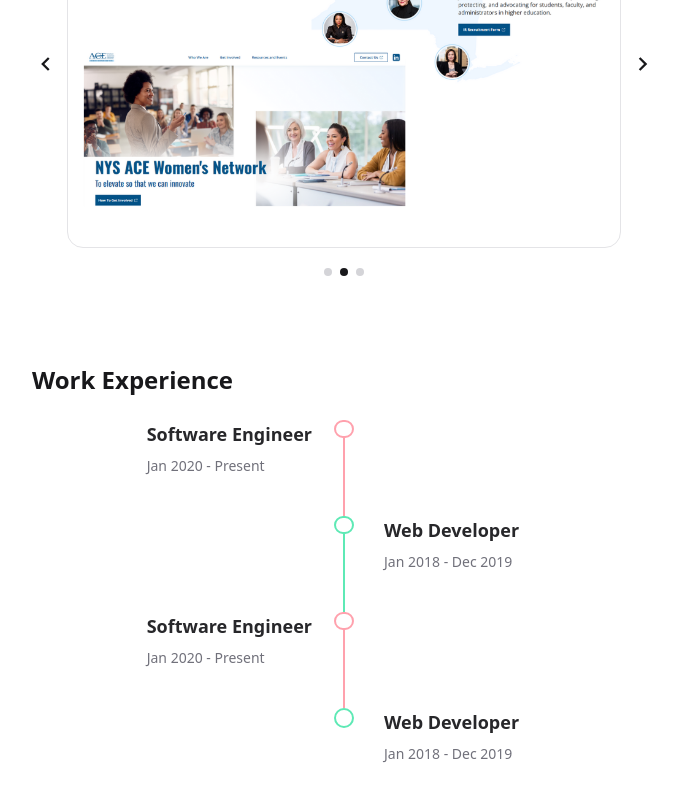
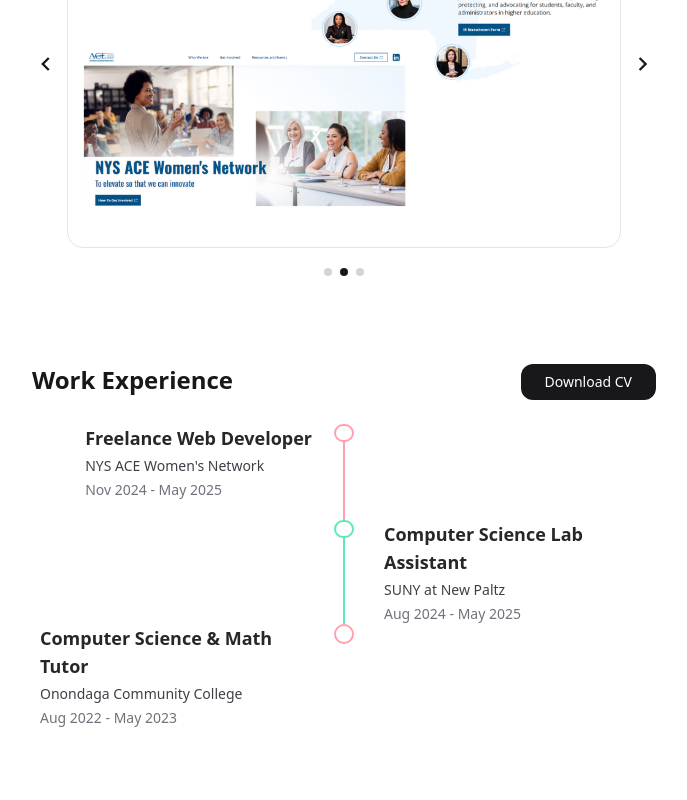
Before and after one commit to taylorpitman/taylorpitman.github.io, a React (Vite) app in the folder portfolio/: page / in a window 1280 px wide. Shown: the part 1226-2026 px from the top of the page, without its empty margins (296-983 px from the left). Built offline with nearby package versions, Linux system fonts and the light colour scheme.

Commit message:
Added CTA Button
Added Download CV Button

```diff
--- a/portfolio/src/components/Buttons/button.jsx
+++ b/portfolio/src/components/Buttons/button.jsx
@@ -5,7 +5,7 @@
     return (
 
         <button
-        className={`inline-flex justify-center items-center gap-2.5 font-medium transition-colors focus:outline-none focus:ring-2 focus:ring-offset-2 bg-zinc-900 text-white hover:bg-zinc-800 focus:ring-zinc-500 px-6 py-3.5 text-sm rounded-xl lg:text-base w-full md:w-[155px] cursor-pointer ${width}`}
+        className={`inline-flex justify-center items-center gap-2.5 font-medium transition-colors focus:outline-none focus:ring-2 focus:ring-offset-2 bg-zinc-900 text-white hover:bg-zinc-800 focus:ring-zinc-500 px-6 py-2 text-sm rounded-xl  cursor-pointer`}
         onClick={onClick}
         >
             {text}
--- a/portfolio/src/components/Experience/Timeline/timeline.jsx
+++ b/portfolio/src/components/Experience/Timeline/timeline.jsx
@@ -7,30 +7,39 @@
 
             <TimelineItem
                 position="left"
-                title="Software Engineer"
-                date="Jan 2020 - Present"
-                description="Working on various projects using React and Node.js"
+                title="Freelance Web Developer"
+                company= "NYS ACE Women's Network"
+                date="Nov 2024 - May 2025"
+                description="Developed a fully custom WordPress theme from scratch, ensuring seamless functionality and adherence
+                            to modern web development standards.
+                            Collaborated with a graphic design student to bring UI/UX designs to life, improving website usability and
+                            engagement.
+                            Rapidly learned and implemented WordPress development within 2 months, demonstrating adaptability
+                            to new technologies."
             />
             <TimelineItem
                 position="right"
-                title="Web Developer"
-                date="Jan 2018 - Dec 2019"
-                description="Developed and maintained websites using HTML, CSS, and JavaScript"
-                isLast={false}
+                title="Computer Science Lab Assistant"
+                company="SUNY at New Paltz"
+                date="Aug 2024 - May 2025"
+                description="Designed and launched an interactive React-based website to enhance student access to lab resources,
+                            increasing engagement.
+                            Implemented a responsive UI with Tailwind CSS, optimizing accessibility and user experience.
+                            Provided rapid technical support to students and faculty, improving efficiency and troubleshooting issues
+                            in real time."
             />
             <TimelineItem
                 position="left"
-                title="Software Engineer"
-                date="Jan 2020 - Present"
-                description="Working on various projects using React and Node.js"
-            />
-            <TimelineItem
-                position="right"
-                title="Web Developer"
-                date="Jan 2018 - Dec 2019"
-                description="Developed and maintained websites using HTML, CSS, and JavaScript"
+                title="Computer Science & Math Tutor"
+                company="Onondaga Community College"
+                date="Aug 2022 - May 2023"
+                description="Conducted 5+ problem-solving sessions per week, helping students grasp complex programming and
+                            math concepts.
+                            Developed engaging, hands-on teaching methods that simplified object-oriented programming, leading
+                            to a 70% student return rate."
                 isLast={true}
             />
+
         </div>
     )
 
--- a/portfolio/src/components/Experience/Timeline/timelineItem.jsx
+++ b/portfolio/src/components/Experience/Timeline/timelineItem.jsx
@@ -1,7 +1,6 @@
 import { motion } from "motion/react";
 
-const TimelineItem = ({ position, title, date, description, isLast }) => {
-  const isLeft = position === "left";
+{/* Motion Variants */}
 
   const container = {
     hidden: {},
@@ -23,6 +22,9 @@
     show: { opacity: 1, x: 0, transition: { duration: 0.3 } },
   };
 
+const TimelineItem = ({ position, title, date, company, description, isLast }) => {
+  const isLeft = position === "left";
+
   return (
     <motion.div
       className="grid grid-cols-[1fr_32px_1fr] min-h-24 relative group"
@@ -37,20 +39,10 @@
         variants={leftTextVariants}
       >
         {isLeft && (
-          <div className="flex flex-col gap-2 w-full ml-2 relative">
+          <div className="flex flex-col gap-1 w-full ml-2 relative">
             <h3 className="text-lg font-semibold">{title}</h3>
+            <span className="text-sm text-zinc-700">{company}</span>
             <span className="text-sm text-zinc-500">{date}</span>
-
-            {/* Hover Description */}
-            <motion.div
-              initial={{ opacity: 0, y: 10 }}
-              whileHover={{ opacity: 1, y: 0 }}
-              transition={{ duration: 0.3 }}
-              className="absolute top-full left-0 mt-2 bg-white border border-zinc-200 rounded-lg shadow-lg p-3 text-sm text-zinc-700 w-64 z-10 opacity-0 group-hover:opacity-100 group-hover:translate-y-0"
-            >
-              {description}
-            </motion.div>
-
           </div>
         )}
       </motion.div>
@@ -76,12 +68,12 @@
       >
         {!isLeft && (
         <div className="cursor-pointer">
-            <div className="flex flex-col gap-2 w-full ml-2 relative">
+            <div className="flex flex-col gap-1 w-full ml-2 relative">
                 <h3 className="text-lg font-semibold">{title}</h3>
+                <span className="text-sm text-zinc-700">{company}</span>
                 <span className="text-sm text-zinc-500">{date}</span>
 
             </div>
-
 
           </div>
         )}
--- a/portfolio/src/components/Experience/experience.jsx
+++ b/portfolio/src/components/Experience/experience.jsx
@@ -1,12 +1,18 @@
 import Timeline from "./Timeline/timeline";
-
+import Button from "../Buttons/button.jsx";
 
 
 
 const Experience = () => {
     return (
         <div className="flex-col max-w-2xl mt-20 mb-20 w-full mx-auto justify-center flex px-8 md:px-6 gap-6 text-zinc-900">
-            <h1 className="text-2xl font-semibold">Work Experience</h1>
+            <div className="flex justify-between">
+                <h1 className="text-2xl font-semibold">Work Experience</h1>
+                <Button
+                    text="Download CV"
+
+                />
+            </div>
             <Timeline />
         </div>
     )
--- a/portfolio/src/components/NavBar/HamburgerMenu/hamburgerSlideOut.jsx
+++ b/portfolio/src/components/NavBar/HamburgerMenu/hamburgerSlideOut.jsx
@@ -45,13 +45,6 @@
                         </a>
                     </motion.li>
 
-                    <motion.li
-                        className="hover:translate-x-1 transition-transform duration-300 ease-in-out">
-                        <a href ="/" className= "flex items-center gap-4 px-6 py-4 hover:bg-gray-50 transition-colors ease-in-out duration-300">
-                            <PiLightbulb size={24} />
-                            <span className="text-lg font-medium">Skills</span>
-                        </a>
-                    </motion.li>
 
                     <motion.li
                         className="hover:translate-x-1 transition-transform duration-300 ease-in-out">
--- a/portfolio/src/components/NavBar/navbar.jsx
+++ b/portfolio/src/components/NavBar/navbar.jsx
@@ -31,13 +31,6 @@
                         className="group md:px-4 px-2 py-2 hover:text-zinc-900 relative transition-colors duration-300"
                     >
                         Projects
-                        <span className="absolute left-0 bottom-1 w-full h-0.5 bg-zinc-200 scale-x-0 group-hover:scale-x-100 transition-transform duration-300 origin-left"></span>
-                    </a>
-                    <a
-                        href="/skills"
-                        className="group md:px-4 px-2 py-2 hover:text-zinc-900 relative transition-colors duration-300"
-                    >
-                        Skills
                         <span className="absolute left-0 bottom-1 w-full h-0.5 bg-zinc-200 scale-x-0 group-hover:scale-x-100 transition-transform duration-300 origin-left"></span>
                     </a>
                     <a
```
